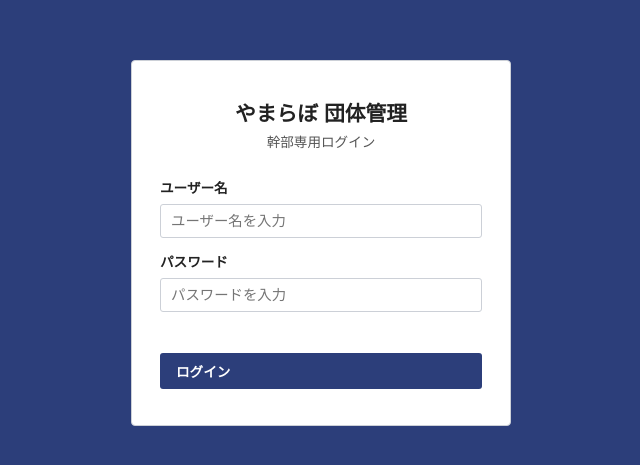
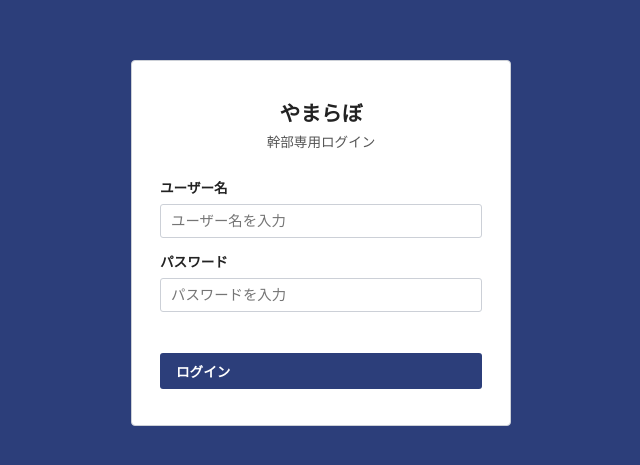
Before and after one commit to ymdsr0331/member-management, a website: page public/index.html in a window 1280 px wide. Shown: the part 157-622 px from the top of the page, without its empty margins (319-959 px from the left). Drawn offline with Linux system fonts and the light colour scheme.

Commit message:
Update HTML

```diff
--- a/public/index.html
+++ b/public/index.html
@@ -11,7 +11,7 @@
   <!-- ========== ログイン画面 ========== -->
   <div id="login-screen" class="login-screen">
     <div class="login-card">
-      <h1 class="login-title">やまらぼ 団体管理</h1>
+      <h1 class="login-title">やまらぼ</h1>
       <p class="login-subtitle">幹部専用ログイン</p>
       <div class="form-group">
         <label>ユーザー名</label>
```
